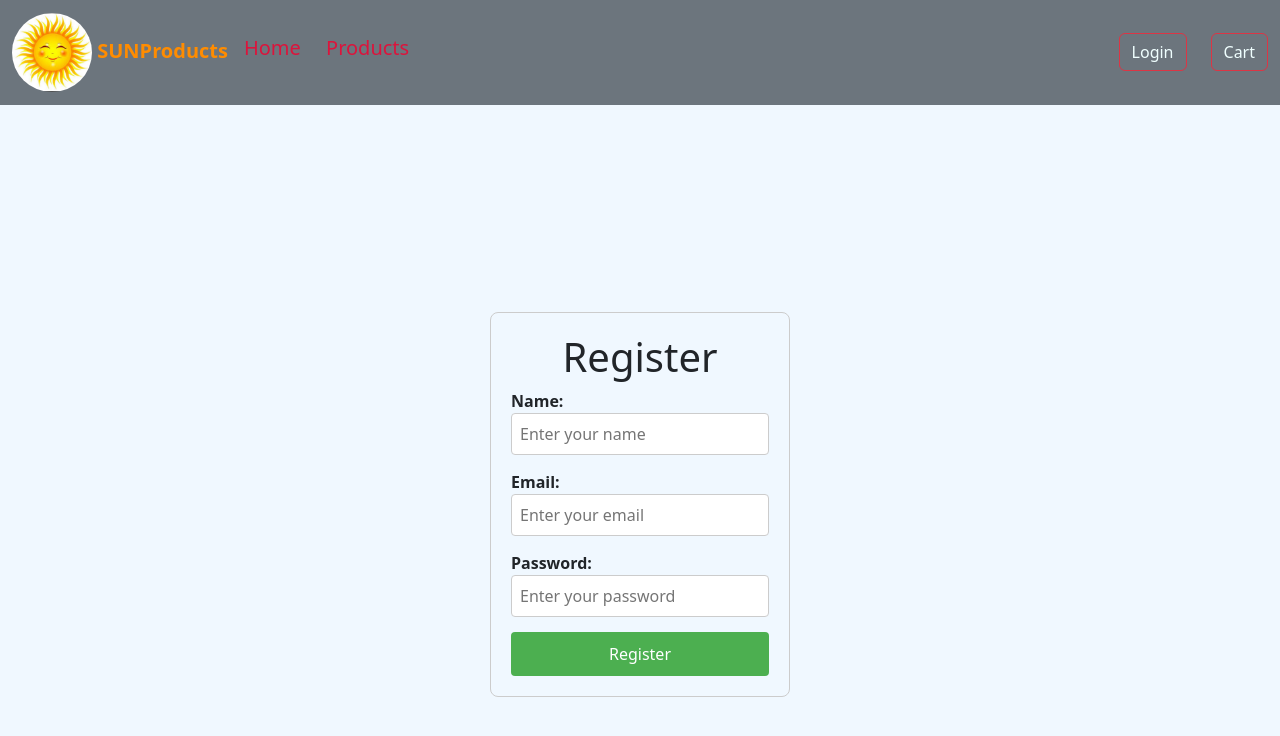
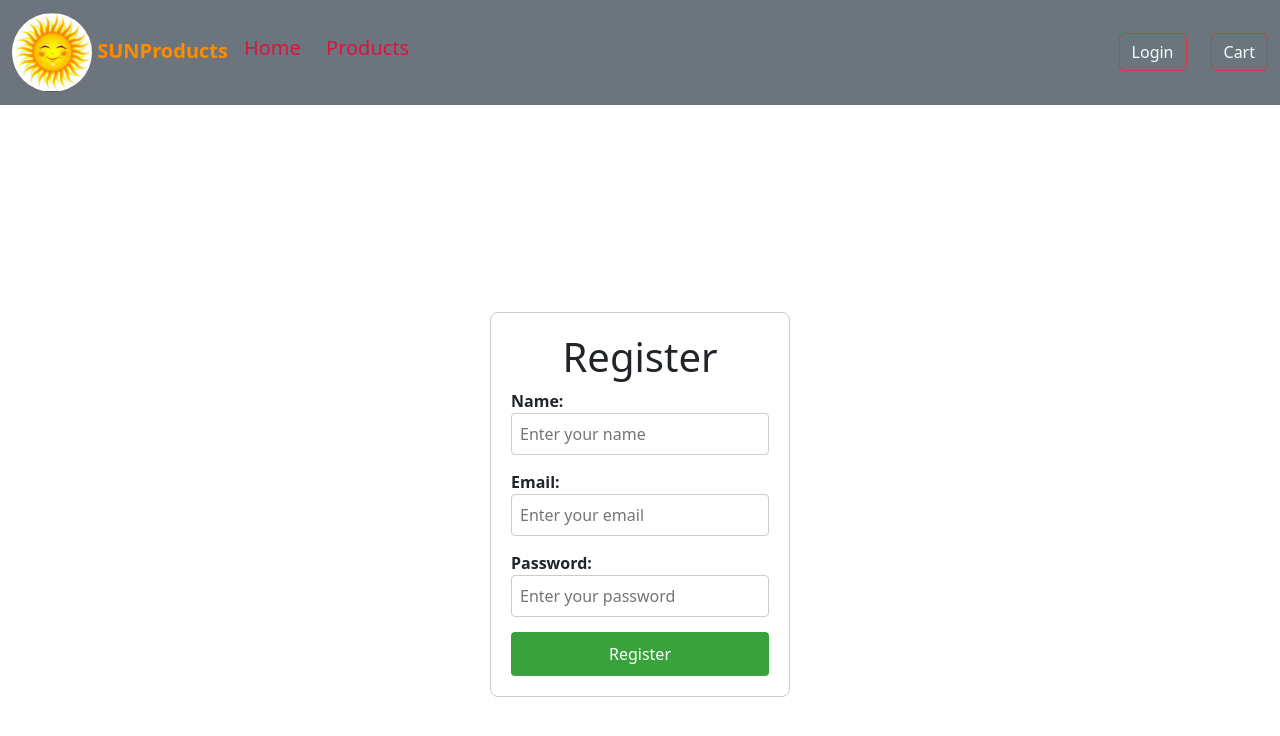
Before and after one commit to sakethwebdev/myreactroutingproj, a React (Create React App) app: page /signup in a window 1280 px wide. Shown: the top 736 px of the page. Built offline with nearby package versions, Linux system fonts and the light colour scheme.

Commit message:
committtt

```diff
--- a/src/App.css
+++ b/src/App.css
@@ -141,47 +141,6 @@ button {
 
 
 
-/* SignUp.css */
-.signup-container {
-  display: flex;
-  justify-content: center;
-  align-items: center;
-  height: 100vh;
-  background-color: aliceblue;
-}
-
-.signup-form {
-  border: 1px solid #ccc;
-  padding: 20px;
-  border-radius: 8px;
-  width: 300px;
-}
-
-.signup-form h1 {
-  text-align: center;
-}
-
-.signup-form label {
-  display: block;
-  margin: 10px 0;
-}
-
-.signup-form input {
-  width: 100%;
-  padding: 8px;
-  margin-bottom: 15px;
-}
-
-.signup-form button {
-  width: 100%;
-  padding: 10px;
-  background-color: #4caf50;
-  color: white;
-  border: none;
-  border-radius: 4px;
-  cursor: pointer;
-}
-
 .nanan{
   text-decoration: none;
   color: white;
```
